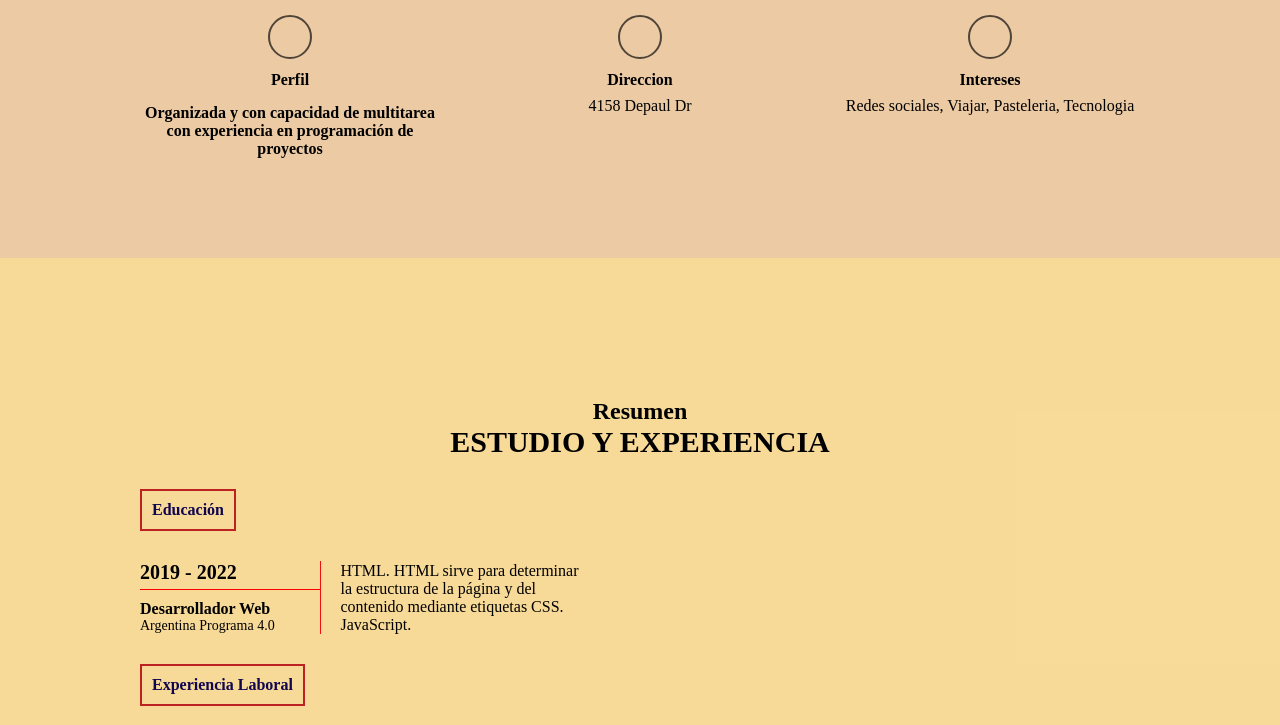
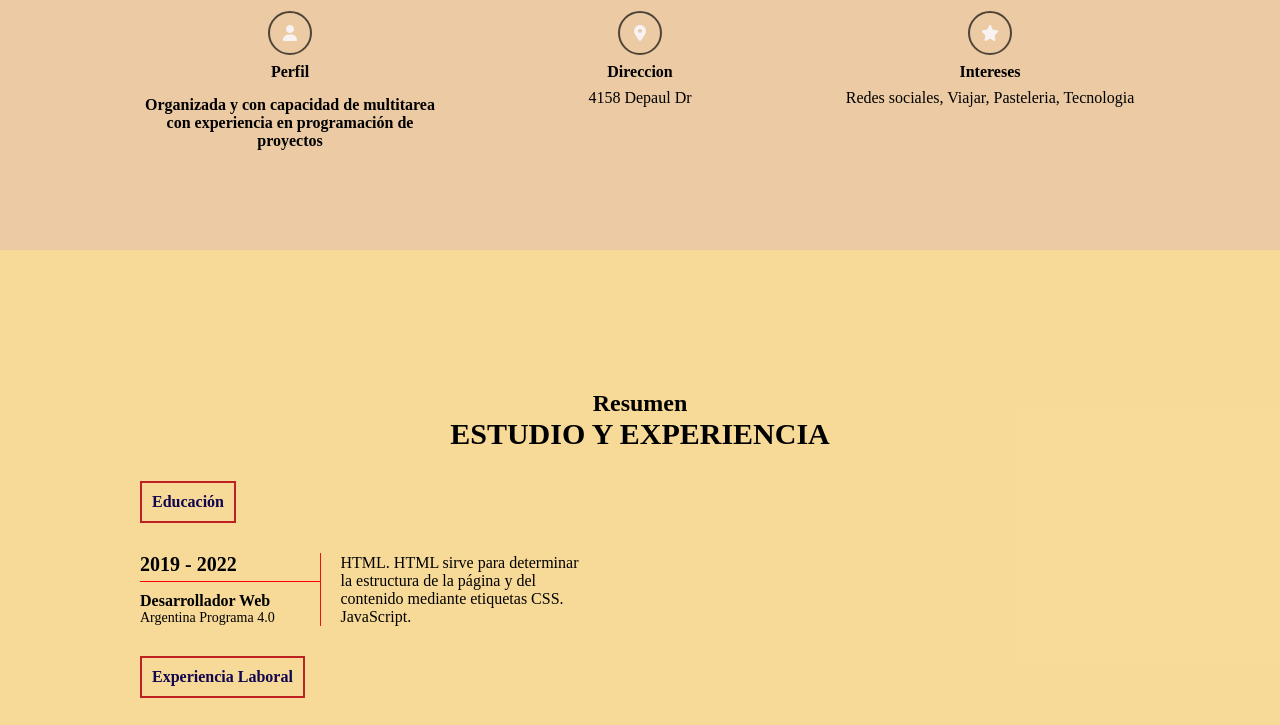
Before and after one commit to Bissioanto/Proyecto.CV23, a plain HTML site: page index.html in a window 1280 px wide. Shown: the part 607-1332 px from the top of the page. Drawn offline with Linux system fonts and the light colour scheme; a web font is replaced by a local one.

Commit message:
Update index.html

```diff
--- a/index.html
+++ b/index.html
@@ -7,6 +7,7 @@
     <title>CV ANTONELA BISSIO</title>
     <link rel="stylesheet" href="estilos.css">
     <link rel="shortcut icon" href="https://cdn-icons-png.flaticon.com/512/6003/6003502.png" />
+    <link rel="stylesheet" href="https://cdnjs.cloudflare.com/ajax/libs/font-awesome/6.3.0/css/all.min.css" integrity="sha512-SzlrxWUlpfuzQ+pcUCosxcglQRNAq/DZjVsC0lE40xsADsfeQoEypE+enwcOiGjk/bSuGGKHEyjSoQ1zVisanQ==" crossorigin="anonymous" referrerpolicy="no-referrer" />
 </head>
 <body>
     <!--SECCION INICIO-->
```
